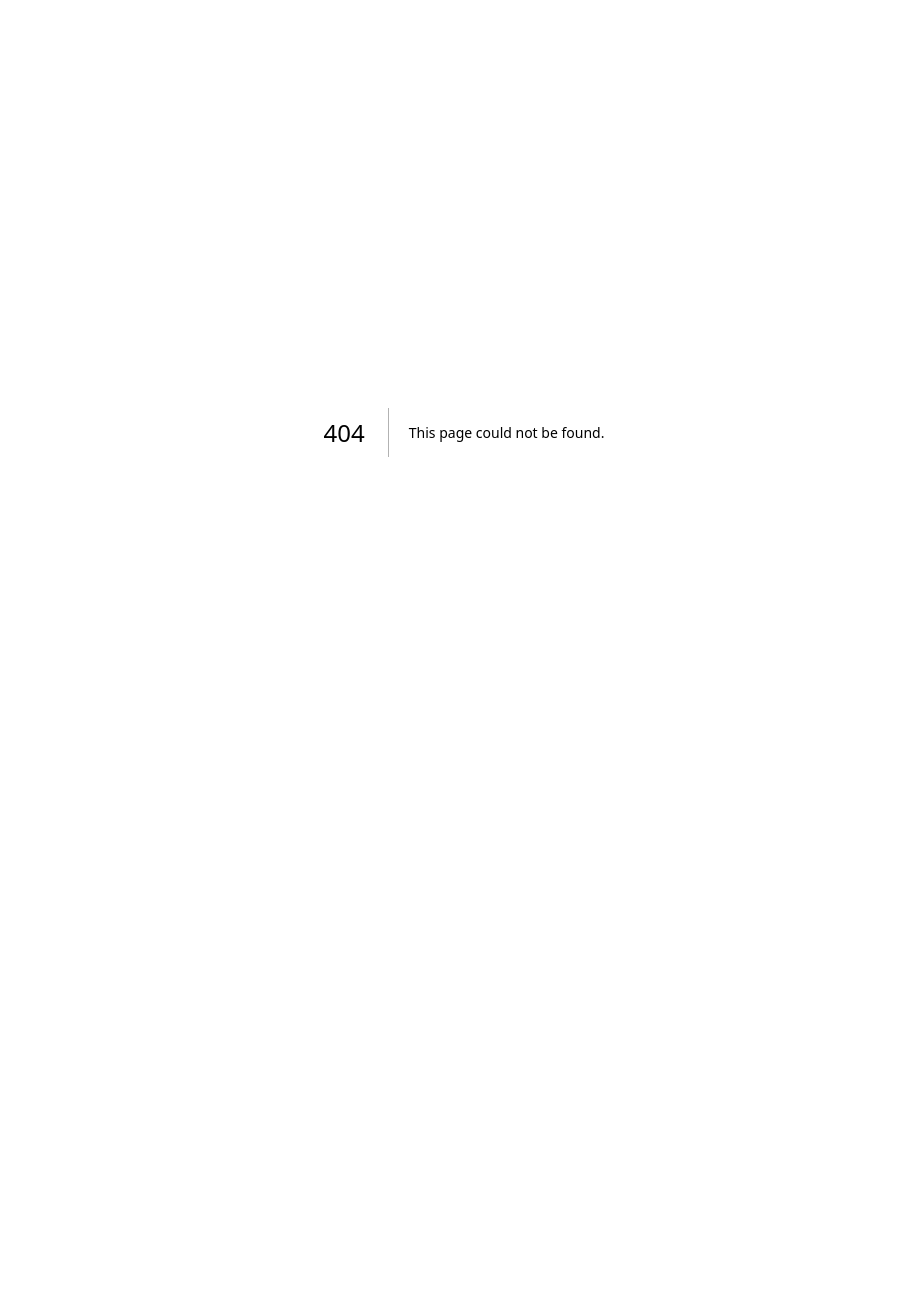
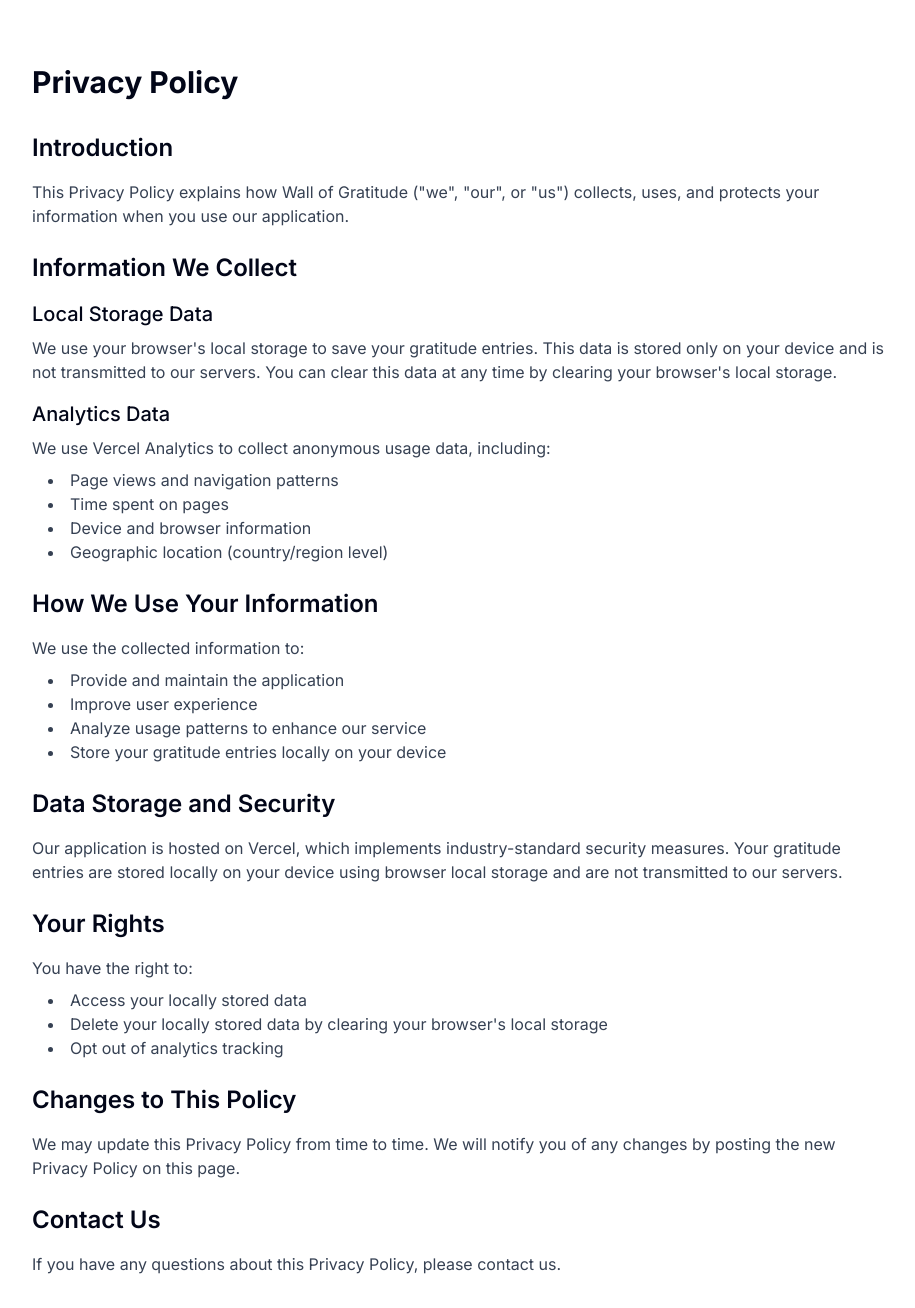
Before and after one commit to niklasluehr/wall-of-gratitude, a Next.js app: page /privacy in a window 1280 px wide. Before the commit this address had no page. Shown: the whole page, without its empty margins (176-1091 px from the left). Before the commit the page ends 832 px from the top, so only its background shows below. Built offline with nearby package versions, Linux system fonts and the light colour scheme.

Commit message:
add vercel analytics and privacy policy

```diff
--- a/package.json
+++ b/package.json
@@ -14,6 +14,7 @@
     "@radix-ui/react-dialog": "^1.1.11",
     "@radix-ui/react-label": "^2.1.2",
     "@radix-ui/react-slot": "^1.1.2",
+    "@vercel/analytics": "^1.5.0",
     "class-variance-authority": "^0.7.1",
     "clsx": "^2.1.1",
     "d3-scale": "^4.0.2",
--- a/src/app/layout.tsx
+++ b/src/app/layout.tsx
@@ -2,7 +2,7 @@ import type { Metadata } from "next";
 import { Inter } from "next/font/google";
 import { Toaster } from "sonner";
 import "./globals.css";
-
+import { Analytics } from "@vercel/analytics/next";
 const inter = Inter({ subsets: ["latin"] });
 
 export const metadata: Metadata = {
@@ -23,6 +23,7 @@ export default function RootLayout({
       <body className={inter.className}>
         <main className="container mx-auto px-4 py-8 h-screen">{children}</main>
         <Toaster position="top-center" />
+        <Analytics />
       </body>
     </html>
   );
--- a/src/app/page.tsx
+++ b/src/app/page.tsx
@@ -37,6 +37,10 @@ export default function Home() {
         >
           niklasluehr.com
         </a>
+        {" | "}
+        <Link className="hover:underline" target="_blank" href="/privacy">
+          privacy
+        </Link>
       </footer>
     </div>
   );
--- /dev/null
+++ b/src/app/privacy/page.tsx
@@ -0,0 +1,111 @@
+import { Metadata } from "next";
+
+export const metadata: Metadata = {
+  title: "Privacy Policy - Wall of Gratitude",
+  description: "Privacy policy for the Wall of Gratitude application",
+};
+
+export default function PrivacyPolicy() {
+  return (
+    <div className="container mx-auto px-4 py-8 max-w-4xl">
+      <h1 className="text-3xl font-bold mb-8">Privacy Policy</h1>
+
+      <div className="space-y-6">
+        <section>
+          <h2 className="text-2xl font-semibold mb-4">Introduction</h2>
+          <p className="text-gray-700">
+            This Privacy Policy explains how Wall of Gratitude ("we", "our", or
+            "us") collects, uses, and protects your information when you use our
+            application.
+          </p>
+        </section>
+
+        <section>
+          <h2 className="text-2xl font-semibold mb-4">
+            Information We Collect
+          </h2>
+          <div className="space-y-4">
+            <div>
+              <h3 className="text-xl font-medium mb-2">Local Storage Data</h3>
+              <p className="text-gray-700">
+                We use your browser's local storage to save your gratitude
+                entries. This data is stored only on your device and is not
+                transmitted to our servers. You can clear this data at any time
+                by clearing your browser's local storage.
+              </p>
+            </div>
+            <div>
+              <h3 className="text-xl font-medium mb-2">Analytics Data</h3>
+              <p className="text-gray-700">
+                We use Vercel Analytics to collect anonymous usage data,
+                including:
+              </p>
+              <ul className="list-disc list-inside text-gray-700 mt-2 ml-4">
+                <li>Page views and navigation patterns</li>
+                <li>Time spent on pages</li>
+                <li>Device and browser information</li>
+                <li>Geographic location (country/region level)</li>
+              </ul>
+            </div>
+          </div>
+        </section>
+
+        <section>
+          <h2 className="text-2xl font-semibold mb-4">
+            How We Use Your Information
+          </h2>
+          <p className="text-gray-700">We use the collected information to:</p>
+          <ul className="list-disc list-inside text-gray-700 mt-2 ml-4">
+            <li>Provide and maintain the application</li>
+            <li>Improve user experience</li>
+            <li>Analyze usage patterns to enhance our service</li>
+            <li>Store your gratitude entries locally on your device</li>
+          </ul>
+        </section>
+
+        <section>
+          <h2 className="text-2xl font-semibold mb-4">
+            Data Storage and Security
+          </h2>
+          <p className="text-gray-700">
+            Our application is hosted on Vercel, which implements
+            industry-standard security measures. Your gratitude entries are
+            stored locally on your device using browser local storage and are
+            not transmitted to our servers.
+          </p>
+        </section>
+
+        <section>
+          <h2 className="text-2xl font-semibold mb-4">Your Rights</h2>
+          <p className="text-gray-700">You have the right to:</p>
+          <ul className="list-disc list-inside text-gray-700 mt-2 ml-4">
+            <li>Access your locally stored data</li>
+            <li>
+              Delete your locally stored data by clearing your browser's local
+              storage
+            </li>
+            <li>Opt out of analytics tracking</li>
+          </ul>
+        </section>
+
+        <section>
+          <h2 className="text-2xl font-semibold mb-4">
+            Changes to This Policy
+          </h2>
+          <p className="text-gray-700">
+            We may update this Privacy Policy from time to time. We will notify
+            you of any changes by posting the new Privacy Policy on this page.
+          </p>
+        </section>
+
+        <section>
+          <h2 className="text-2xl font-semibold mb-4">Contact Us</h2>
+          <p className="text-gray-700">
+            If you have any questions about this Privacy Policy, please contact
+            us.
+          </p>
+        </section>
+      </div>
+    </div>
+  );
+}
```
Also changed, not shown: 1 other file (tests, documents, lock files or other folders).
